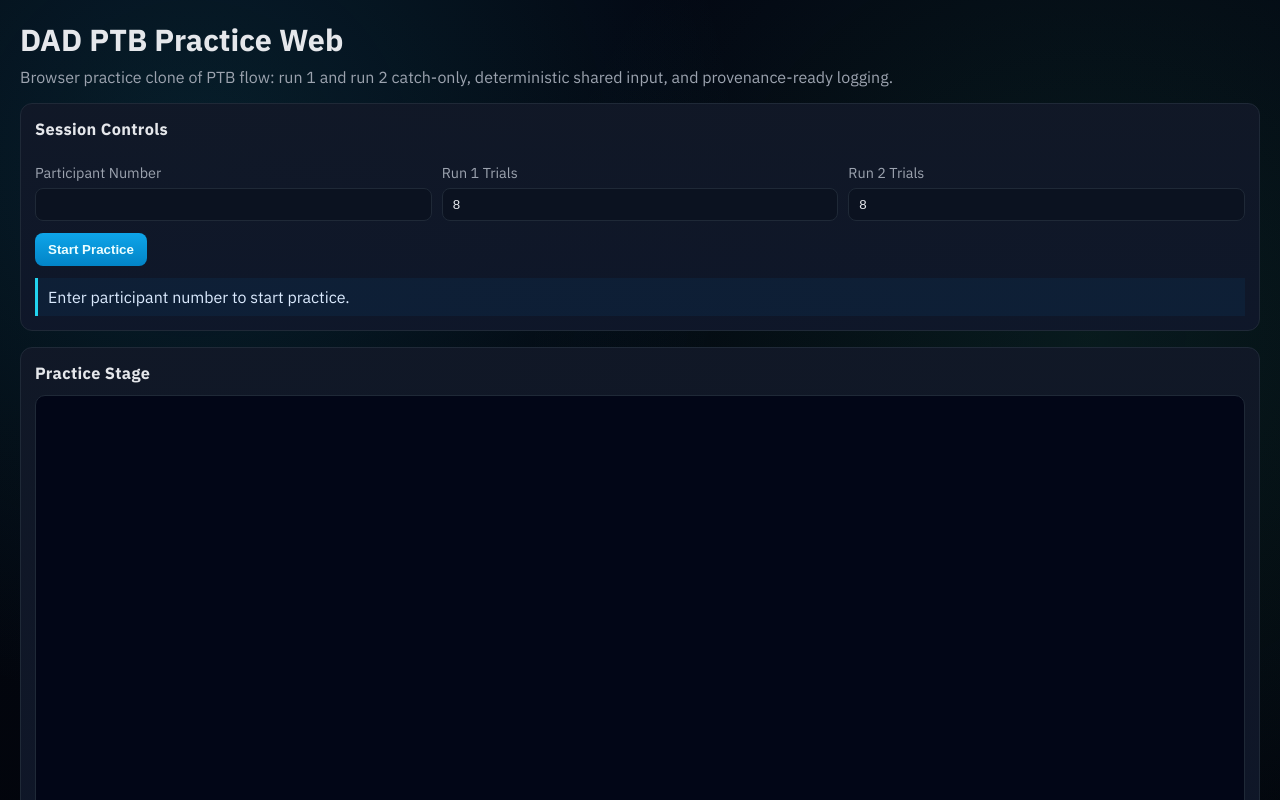
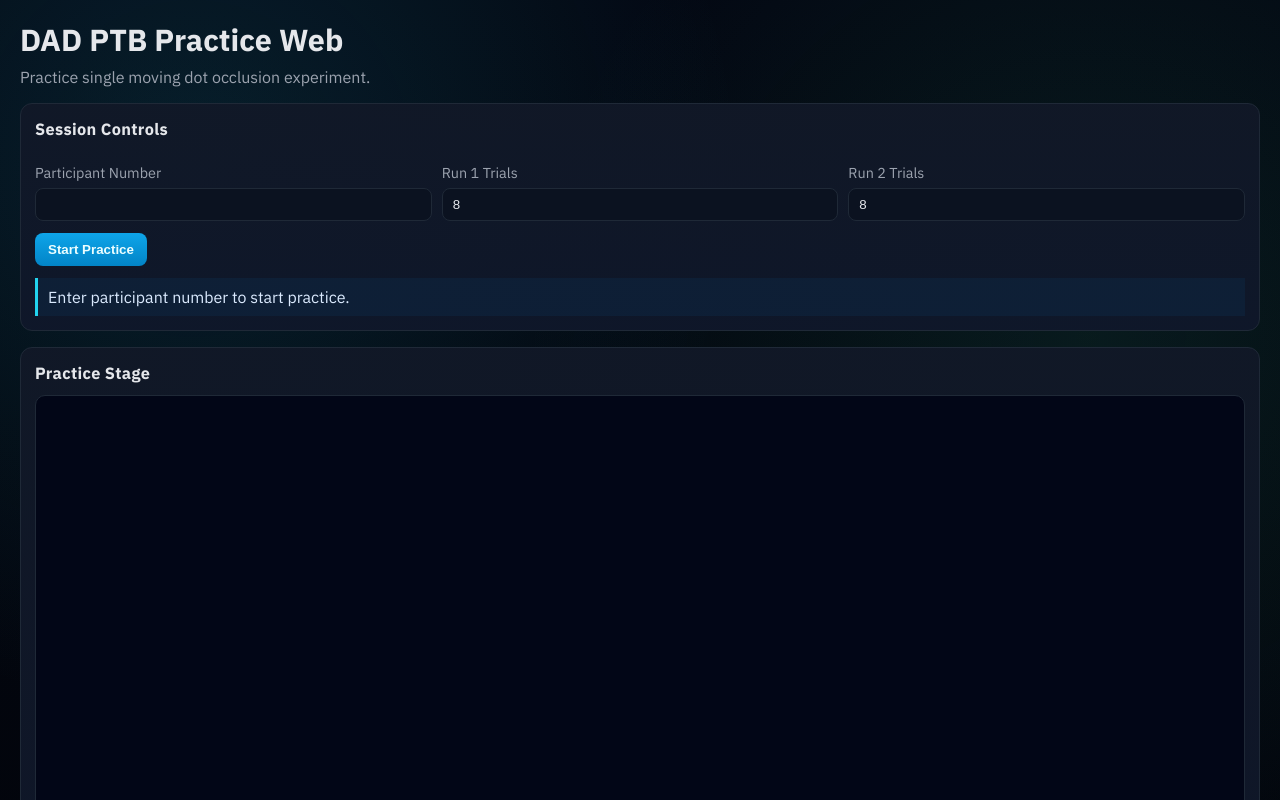
Before and after one commit to dgrignol/dad-ptb-practice-web, a React (Vite) app: page / in a window 1280 px wide. Shown: the top 800 px of the page. Built offline with nearby package versions, Linux system fonts and the light colour scheme.

Commit message:
Update practice header subtitle text

```diff
--- a/src/App.tsx
+++ b/src/App.tsx
@@ -741,8 +741,7 @@ function App() {
       <header className="app-header">
         <h1>DAD PTB Practice Web</h1>
         <p>
-          Browser practice clone of PTB flow: run 1 and run 2 catch-only, deterministic shared input,
-          and provenance-ready logging.
+          Practice single moving dot occlusion experiment.
         </p>
       </header>
 
```
